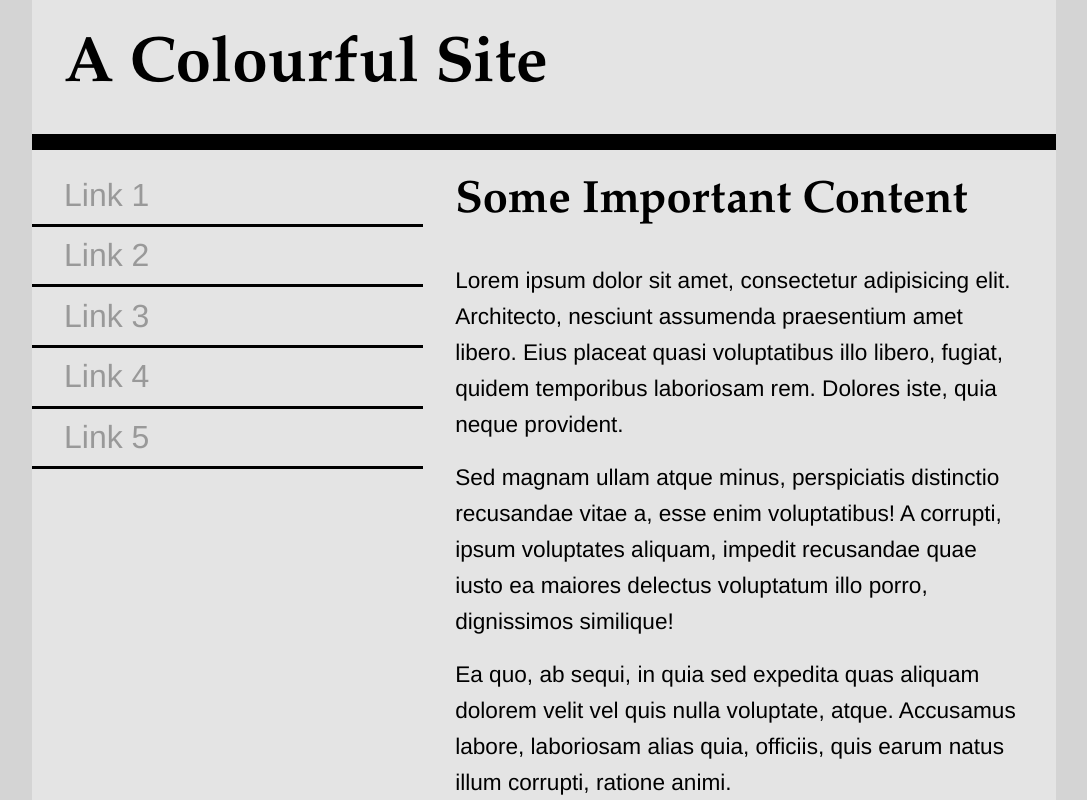
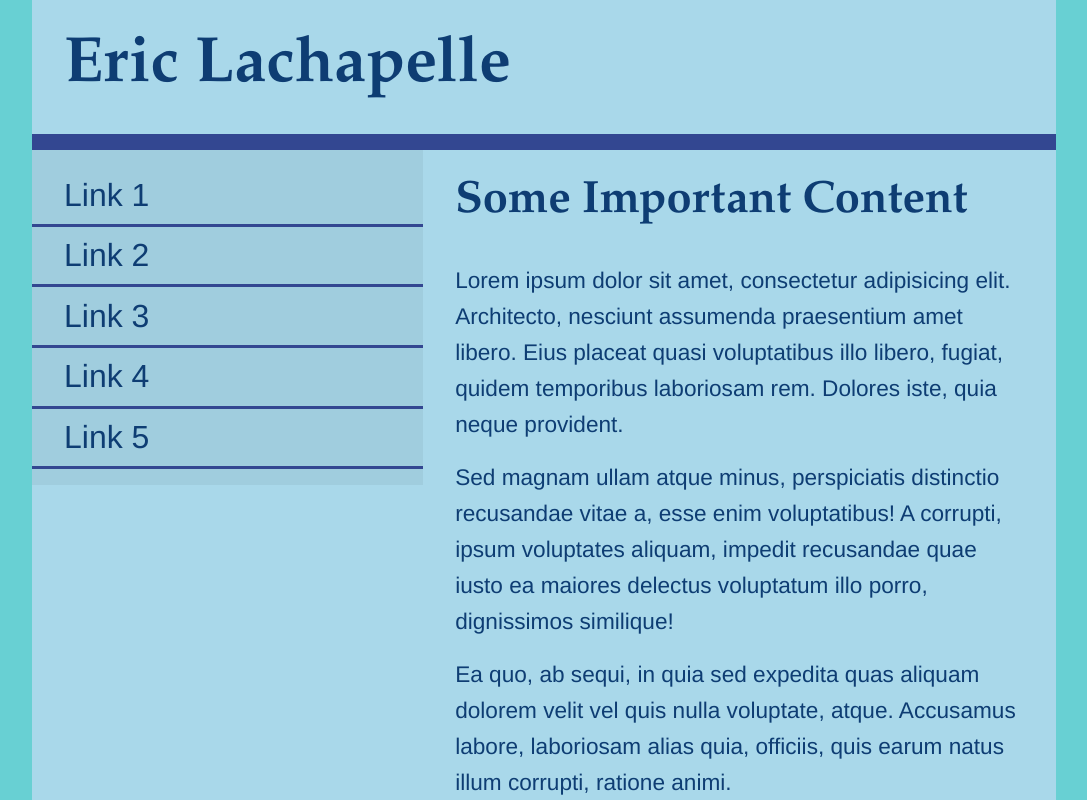
Before and after one commit to lach0192/colours, a plain HTML site: page analogous.html in a window 1280 px wide. Shown: the top 800 px of the page, without its empty margins (96-1183 px from the left). Drawn offline with Linux system fonts and the light colour scheme.

Commit message:
Last commitment, final project

```diff
--- a/analogous.html
+++ b/analogous.html
@@ -24,20 +24,23 @@
             font-family: Helvetica, Arial, sans-serif;
         }
         html,body{
-            background-color: #d4d4d4;
+            background-color: #68D0D3;
         }
         h1{
             font-family: Palatino, 'Palatino Linotype', 'Palatino LT STD', 'Book Antiqua', Georgia, serif;
             font-size: 3.998rem;
             padding:1rem 2rem;
+            color: #0E3D73;
         }
         h2{
             font-family: Palatino, 'Palatino Linotype', 'Palatino LT STD', 'Book Antiqua', Georgia, serif;
             font-size: 2.827rem;
             padding:1rem 2rem;
+            color: #0E3D73;
         }
         nav ul{
             padding:1rem 0;
+            background-color: #A0CDDE;
         }
         nav li{
             font-size: 1.999rem;
@@ -46,17 +49,18 @@
         nav li>a{
             display: block;
             text-decoration: none;
-            border-bottom: 0.2rem solid black;
+            border-bottom: 0.2rem solid #334791;
             padding: 0.2rem 2rem;
-            color: #999;
+            color: #0E3D73;
         }
         nav li>a:hover,
         nav li>a:active{
-            color: #222;
+            color: #5678F6;
         }
         p{
             font-size: 1.414rem;
             padding:0.5rem 2rem;
+            color: #0E3D73;
         }
         main p:last-child{
             padding-bottom: 4rem;
@@ -65,11 +69,12 @@
             width: 80%;
             max-width: 1200px;
             margin: 0 auto;
-            background-color: #e4e4e4;
+            background-color: #A9D8EA;
         }
         header{
             width:100%;
-            border-bottom: 1rem solid black;
+            border-bottom: 1rem solid #334791;
+            background-color: #A9D8EA;
         }
         nav{
             float:left;
@@ -78,23 +83,25 @@
         main{
             float:right;
             width: 61.8%;
+            background-color: #A9D8EA;
         }
         footer{
             clear:both;
             width: 100%;
-            border-top: 0.5rem solid black;
+            border-top: 0.5rem solid #334791;
+            background-color: #A9D8EA;
         }
         footer p{
             font-size: 1rem;
             padding: 2rem;
-            color: #666;
+            color: #0E3D73;
         }
     </style>
 </head>
 <body>
     <div class="wrapper">
         <header>
-            <h1>A Colourful Site</h1>
+            <h1>Eric Lachapelle</h1>
         </header>
         <nav>
             <ul>
```
Also changed, not shown: complementary.html (+16 -9 lines), index.html (+1 -1 lines).
